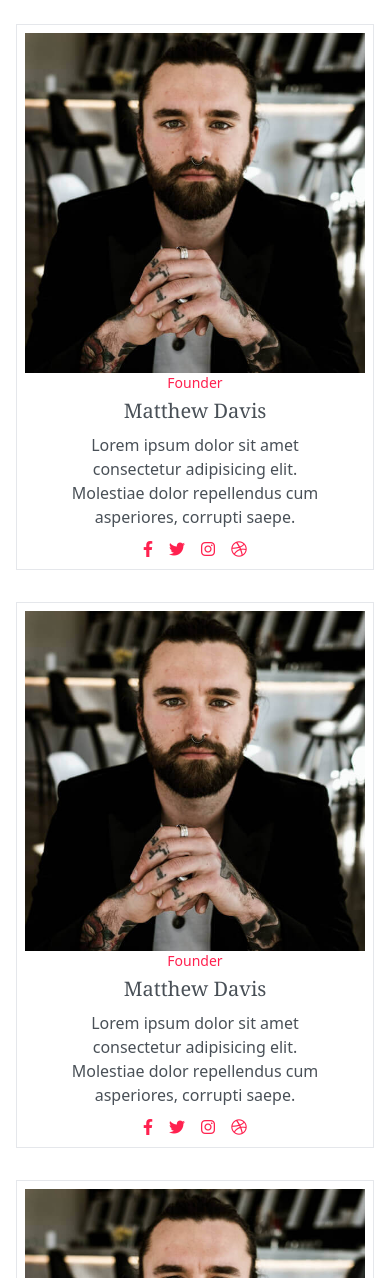
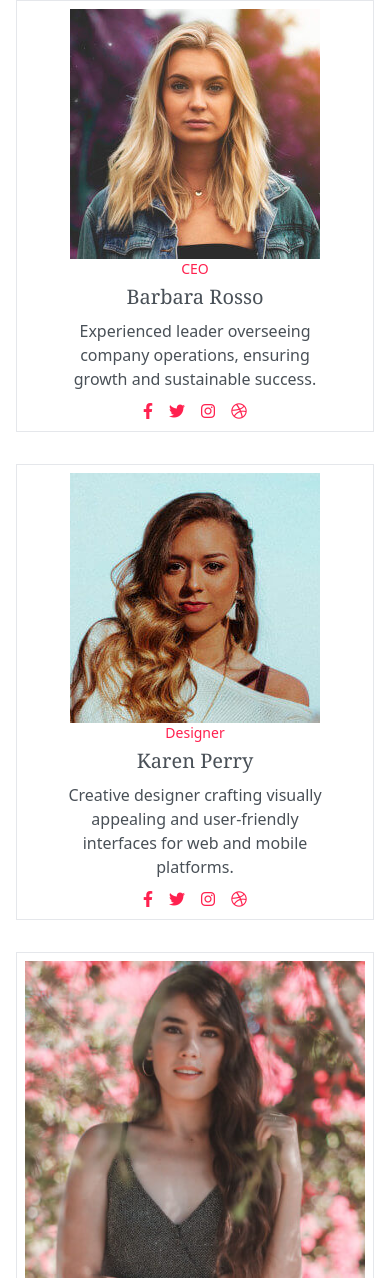
Before and after one commit to ayoubjebb2001/Refonte-Visionary, a website: page team.html in a window 390 px wide. Shown: the part 722-2000 px from the top of the page. Drawn offline with nearby package versions, Linux system fonts and the light colour scheme; files whose address does not match are found by name.

Commit message:
RVC-6 Editing Pic Members and Completing Styling + Responsive

```diff
--- a/team.html
+++ b/team.html
@@ -10,7 +10,7 @@
 <body>
     <section class="py-12 px-4">
         <div class="text-center text-gray-500">Meet With</div>
-        <h2 class="text-center mt-3 text-3xl font-bold text-red-500">Our Angels</h2>
+        <h2 class="text-center mt-3 text-3xl font-bold text-gray-600">Our Angels</h2>
 
         <div class="max-w-6xl mx-auto grid grid-cols-1 md:grid-cols-2 lg:grid-cols-3 gap-8 mt-12">
 
@@ -19,7 +19,7 @@
                 <img src="imgs/avatar.jpg" alt="Member photo" class=" mx-auto">
                 <div class="text-sm text-[#FF214F]">Founder</div>
                 <h3 class="text-xl font-serif text-[#495057] my-1">Matthew Davis</h3>
-                <p class="text-center px-10 text-[#495057] my-2">Lorem ipsum dolor sit amet consectetur adipisicing elit. Molestiae dolor repellendus cum asperiores, corrupti saepe.</p>
+                <p class="text-center px-10 text-[#495057] my-2">Visionary entrepreneur leading the company's direction and innovation with strategic insight.</p>
                 <div class="flex justify-center space-x-4">
                   <a href="#" class="text-[#FF214F] hover:text-blue-500 transition">
                       <i class="fab fa-facebook-f"></i>
@@ -36,12 +36,12 @@
               </div>
             </div>
 
-            <!-- Member 1 -->
+            <!-- Member 2 -->
             <div class="text-center border p-2">
-                <img src="imgs/avatar.jpg" alt="Member photo" class=" mx-auto">
-                <div class="text-sm text-[#FF214F]">Founder</div>
-                <h3 class="text-xl font-serif text-[#495057] my-1">Matthew Davis</h3>
-                <p class="text-center px-10 text-[#495057] my-2">Lorem ipsum dolor sit amet consectetur adipisicing elit. Molestiae dolor repellendus cum asperiores, corrupti saepe.</p>
+                <img src="imgs/avatar-1.jpg" alt="Member photo" class=" mx-auto">
+                <div class="text-sm text-[#FF214F]">CEO</div>
+                <h3 class="text-xl font-serif text-[#495057] my-1">Barbara Rosso</h3>
+                <p class="text-center px-10 text-[#495057] my-2">Experienced leader overseeing company operations, ensuring growth and sustainable success.</p>
                 <div class="flex justify-center space-x-4">
                   <a href="#" class="text-[#FF214F] hover:text-blue-500 transition">
                       <i class="fab fa-facebook-f"></i>
@@ -58,12 +58,14 @@
               </div>
             </div>
 
-            <!-- Member 1 -->
+            <!-- Member 3 -->
             <div class="text-center border p-2">
-              <img src="imgs/avatar.jpg" alt="Member photo" class=" mx-auto">
-              <div class="text-sm text-[#FF214F]">Founder</div>
-              <h3 class="text-xl font-serif text-[#495057] my-1">Matthew Davis</h3>
-              <p class="text-center px-10 text-[#495057] my-2">Lorem ipsum dolor sit amet consectetur adipisicing elit. Molestiae dolor repellendus cum asperiores, corrupti saepe.</p>
+              <img src="imgs/avatar-2.jpg" alt="Member photo" class=" mx-auto">
+              <div class="text-sm text-[#FF214F]">Designer</div>
+              <h3 class="text-xl font-serif text-[#495057] my-1">Karen Perry</h3>
+              <p class="text-center px-10 text-[#495057] my-2">Creative designer crafting visually appealing and user-friendly interfaces for web and mobile platforms.
+
+              </p>
               <div class="flex justify-center space-x-4">
                 <a href="#" class="text-[#FF214F] hover:text-blue-500 transition">
                     <i class="fab fa-facebook-f"></i>
@@ -81,12 +83,12 @@
           </div>
 
 
-            <!-- Member 1 -->
+            <!-- Member 4 -->
             <div class="text-center border p-2">
-              <img src="imgs/avatar.jpg" alt="Member photo" class=" mx-auto">
-              <div class="text-sm text-[#FF214F]">Founder</div>
-              <h3 class="text-xl font-serif text-[#495057] my-1">Matthew Davis</h3>
-              <p class="text-center px-10 text-[#495057] my-2">Lorem ipsum dolor sit amet consectetur adipisicing elit. Molestiae dolor repellendus cum asperiores, corrupti saepe.</p>
+              <img src="imgs/avatar-3.jpg" alt="Member photo" class=" mx-auto">
+              <div class="text-sm text-[#FF214F]">App Designer</div>
+              <h3 class="text-xl font-serif text-[#495057] my-1">Ashley Diaz</h3>
+              <p class="text-center px-10 text-[#495057] my-2">Expert in mobile app design, focused on delivering intuitive and engaging user experiences.</p>
               <div class="flex justify-center space-x-4">
                 <a href="#" class="text-[#FF214F] hover:text-blue-500 transition">
                     <i class="fab fa-facebook-f"></i>
@@ -102,12 +104,12 @@
                 </a>
             </div>
           </div>
-            <!-- Member 1 -->
+            <!-- Member 5 -->
             <div class="text-center border p-2">
-              <img src="imgs/avatar.jpg" alt="Member photo" class=" mx-auto">
-              <div class="text-sm text-[#FF214F]">Founder</div>
-              <h3 class="text-xl font-serif text-[#495057] my-1">Matthew Davis</h3>
-              <p class="text-center px-10 text-[#495057] my-2">Lorem ipsum dolor sit amet consectetur adipisicing elit. Molestiae dolor repellendus cum asperiores, corrupti saepe.</p>
+              <img src="imgs/avatar-4.jpg" alt="Member photo" class=" mx-auto">
+              <div class="text-sm text-[#FF214F]">Developer</div>
+              <h3 class="text-xl font-serif text-[#495057] my-1">Edward Harris</h3>
+              <p class="text-center px-10 text-[#495057] my-2">Skilled developer building robust, scalable applications, ensuring seamless functionality and performance.</p>
               <div class="flex justify-center space-x-4">
                 <a href="#" class="text-[#FF214F] hover:text-blue-500 transition">
                     <i class="fab fa-facebook-f"></i>
@@ -123,12 +125,12 @@
                 </a>
             </div>
           </div>
-            <!-- Member 1 -->
+            <!-- Member 6 -->
             <div class="text-center border p-2">
-              <img src="imgs/avatar.jpg" alt="Member photo" class=" mx-auto">
-              <div class="text-sm text-[#FF214F]">Founder</div>
-              <h3 class="text-xl font-serif text-[#495057] my-1">Matthew Davis</h3>
-              <p class="text-center px-10 text-[#495057] my-2">Lorem ipsum dolor sit amet consectetur adipisicing elit. Molestiae dolor repellendus cum asperiores, corrupti saepe.</p>
+              <img src="imgs/avatar-5.jpg" alt="Member photo" class=" mx-auto">
+              <div class="text-sm text-[#FF214F]">Photographer</div>
+              <h3 class="text-xl font-serif text-[#495057] my-1">Brian Scott</h3>
+              <p class="text-center px-10 text-[#495057] my-2">Talented photographer capturing compelling visuals that enhance brand identity and storytelling.</p>
               <div class="flex justify-center space-x-4">
                 <a href="#" class="text-[#FF214F] hover:text-blue-500 transition">
                     <i class="fab fa-facebook-f"></i>
```
